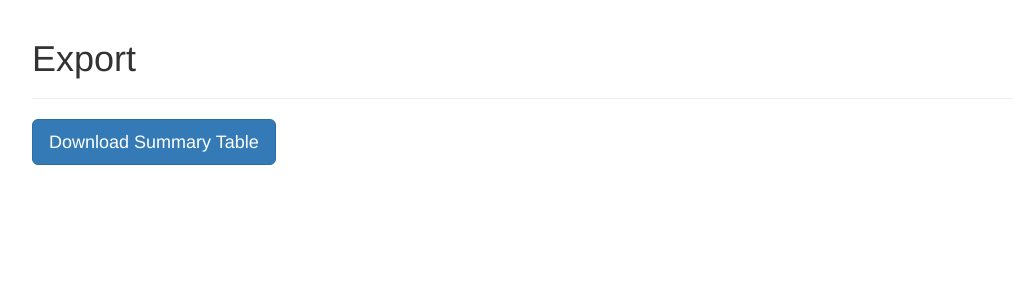
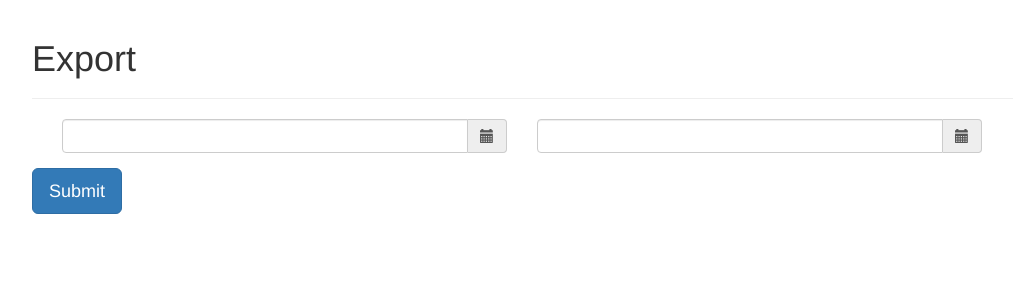
Before and after one commit to ehhop/ehhapp-formulary2, a Flask app: page /export in a window 1280 px wide. Shown: the part 51-351 px from the top of the page, without its empty margins (38-1051 px from the left). Run offline with Flask 2, Linux system fonts and the light colour scheme; some libraries are stand-ins or nearby versions.

Commit message:
Changed views.py and html file to allow datepicker

```diff
--- a/templates/export.html
+++ b/templates/export.html
@@ -10,7 +10,54 @@
     <div class="page-header">
 	    <h1>Export</h1>
     </div>
+	<form action="{{ url_for('downloadFile') }}" method="POST" enctype="multipart/form-data">
+		<!-- Copied from https://eonasdan.github.io/bootstrap-datetimepicker/ -->
+		<div class="container">
+			<div class='col-md-5'>
+				<div class="form-group">
+					<div class='input-group date' id='datetimepicker6'>
+						<input type='text' class="form-control" name = "startDate"/>
+						<span class="input-group-addon">
+							<span class="glyphicon glyphicon-calendar"></span>
+						</span>
+					</div>
+				</div>
+			</div>
+			<div class='col-md-5'>
+				<div class="form-group">
+					<div class='input-group date' id='datetimepicker7'>
+						<input type='text' class="form-control" name = "endDate"/>
+						<span class="input-group-addon">
+							<span class="glyphicon glyphicon-calendar"></span>
+						</span>
+					</div>
+				</div>
+			</div>
+		</div> <!-- container -->
 		<div>
-			<a class="btn btn-lg btn-primary" href="/export/download" role="button">Download Summary Table</a>
+			<input type="submit" value="Submit" class="btn btn-lg btn-primary" href="/export/download/">
 		</div>
+	</form>
+	<!-- Copied from https://stackoverflow.com/questions/30782006/bootstrap-3-datepicker-doesnt-show-calendar -->
+	<!-- Moments.js minified CDN -->
+	<script src="https://cdnjs.cloudflare.com/ajax/libs/moment.js/2.10.3/moment.min.js">
+	</script>
+	<!-- Bootstrap datetimepicker -->
+	<script src="https://cdnjs.cloudflare.com/ajax/libs/bootstrap-datetimepicker/4.14.30/js/bootstrap-datetimepicker.min.js">
+	</script>
+	<script type="text/javascript">
+		$(function () {
+			$('#datetimepicker6').datetimepicker();
+			$('#datetimepicker7').datetimepicker({
+				useCurrent: false //Important! See issue #1075
+			});
+			$("#datetimepicker6").on("dp.change", function (e) {
+				$('#datetimepicker7').data("DateTimePicker").minDate(e.date);
+			});
+			$("#datetimepicker7").on("dp.change", function (e) {
+				$('#datetimepicker6').data("DateTimePicker").maxDate(e.date);
+			});
+		});
+	</script>
+
 {% endblock %}
--- a/views.py
+++ b/views.py
@@ -75,16 +75,29 @@ def view_medication(pricetable_id):
 def displayDownloadButton():
 	return render_template("export.html")
 
-@app.route("/export/download", methods = ["GET"])
+@app.route("/export/download", methods = ["GET", "POST"])
 def downloadFile():
 	# Download latest invoice file
 	# TODO: need to implement sign-in check
 
 	# Do we need to worry about security for bad filename if we're just downloading?
-        downloadsDir = "export"
-        downloadFileName = "internalFormularyCosts-"+str(int(time.time()))+".xlsx"
-        exportrecord(downloadFileName)
-        return send_from_directory(downloadsDir, downloadFileName, as_attachment=True)
+	downloadsDir = "downloads"
+	downloadFileName = "internalFormularyCosts-"+str(int(time.time()))+".xlsx"
+
+	if request.method == "POST":
+		if request.form["startDate"] == "" or request.form["endDate"] == "":
+			flash('Error: No selected date range.')
+			return render_template("export.html")
+		else:
+			startTimeRange = datetime.strptime(request.form["startDate"], "%m/%d/%Y %I:%M %p")
+			endTimeRange = datetime.strptime(request.form["endDate"], "%m/%d/%Y %I:%M %p")
+			print(startTimeRange)
+			print(endTimeRange)
+	else:
+		flash('Error: Post error')
+
+	exportrecord(downloadFileName, startTimeRange, endTimeRange)
+	return send_from_directory(downloadsDir, downloadFileName, as_attachment=True)
 
 @app.route("/import", methods=["GET","POST"])
 def upload_invoice():
```
Also changed, not shown: exportInvoiceData.py (+11 -6 lines), 1 other file. Lines whose indentation alone changed are shown as unchanged.
